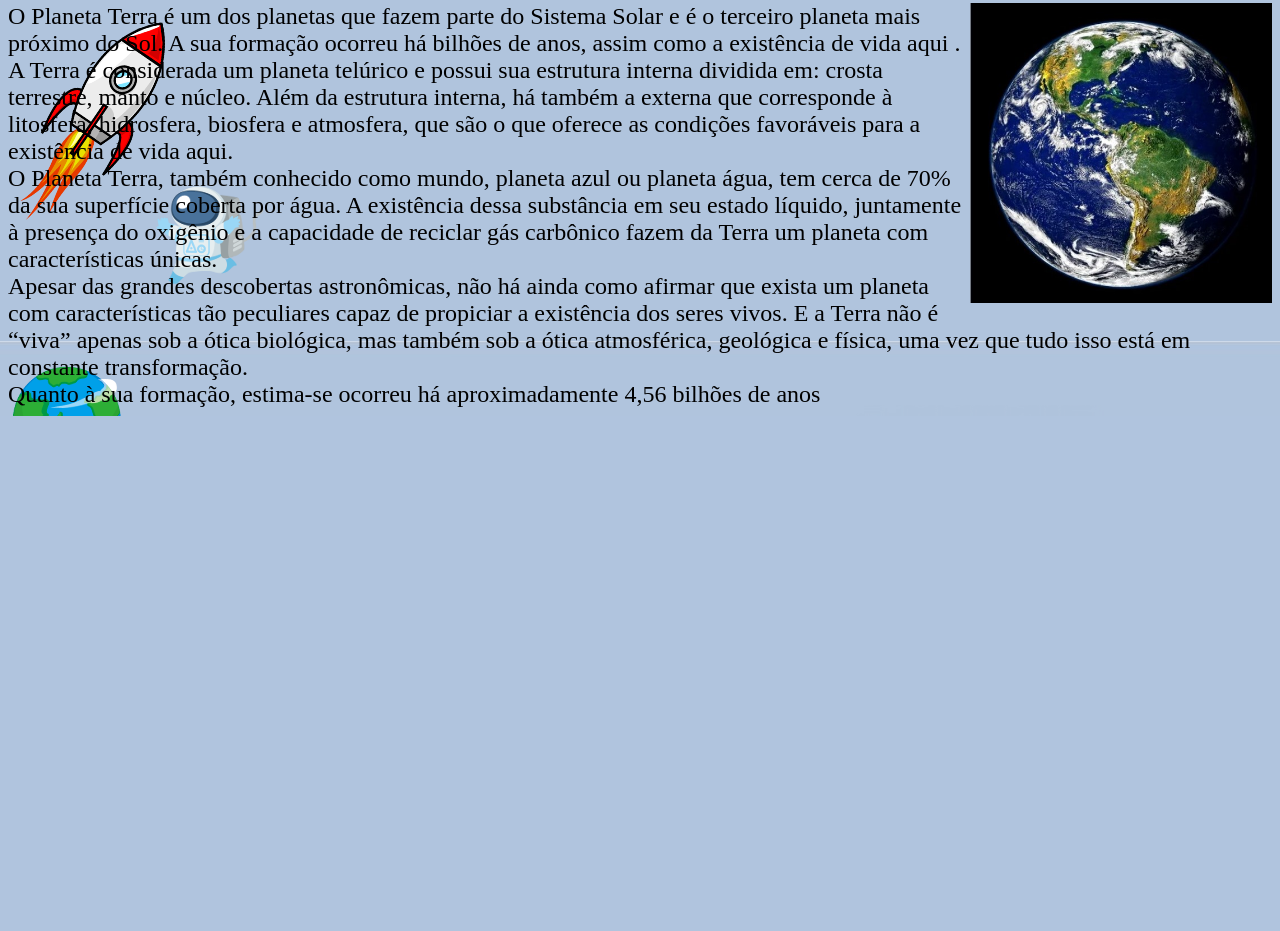
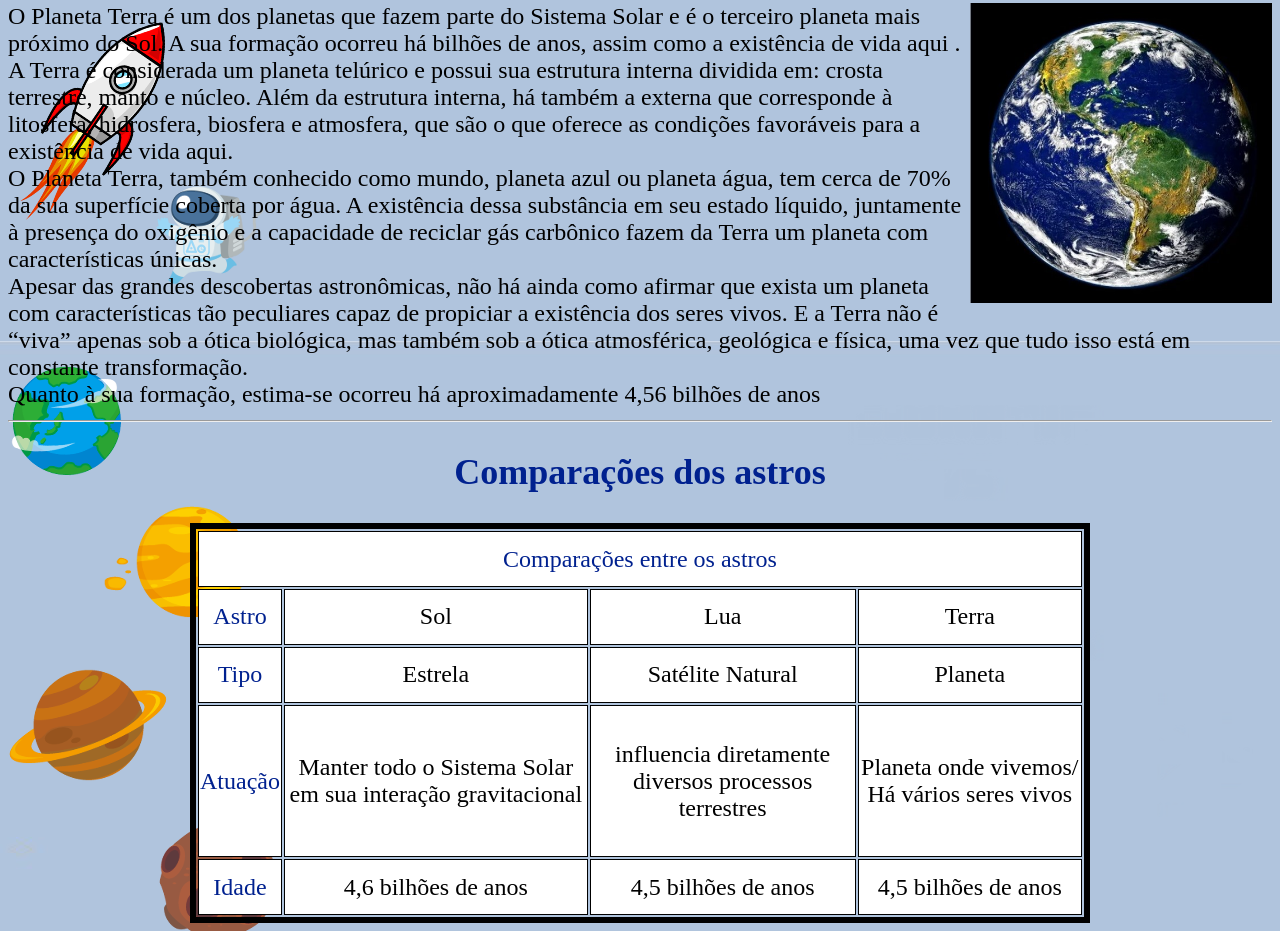
Before and after one commit to MariaClara-gs/DictionaryProject, a plain HTML site: page index.html in a window 1280 px wide. Shown: the part 2482-3413 px from the top of the page. Before the commit the page ends 2898 px from the top, so only its background shows below. Drawn offline with Linux system fonts and the light colour scheme.

Commit message:
Update index.html

```diff
--- a/index.html
+++ b/index.html
@@ -91,11 +91,45 @@
     <img src="Terra.jpg" align="right" align="bottom" height="300">O Planeta Terra é um dos planetas que fazem parte do Sistema Solar e é o terceiro planeta mais próximo do Sol. A sua formação ocorreu há bilhões de anos, assim como a existência de vida aqui .<br>A Terra é considerada um planeta telúrico e possui sua estrutura interna dividida em: crosta terrestre, manto e núcleo. Além da estrutura interna, há também a externa que corresponde à litosfera, hidrosfera, biosfera e atmosfera, que são o que oferece as condições favoráveis para a existência de vida aqui.<br>O Planeta Terra, também conhecido como mundo, planeta azul ou planeta água, tem cerca de 70% da sua superfície coberta por água. A existência dessa substância em seu estado líquido, juntamente à presença do oxigênio e a capacidade de reciclar gás carbônico fazem da Terra um planeta com características únicas.<br>Apesar das grandes descobertas astronômicas, não há ainda como afirmar que exista um planeta com características tão peculiares capaz de propiciar a existência dos seres vivos. E a Terra não é “viva” apenas sob a ótica biológica, mas também sob a ótica atmosférica, geológica e física, uma vez que tudo isso está em constante transformação.<br>Quanto à sua formação, estima-se ocorreu há aproximadamente 4,56 bilhões de anos</img>
 
     <!--Fim Terra-->
+    <!--Fim-->
+    </a>
+
+    <hr>
+    <h2 align="center"><font color="00218F">Comparações dos astros</font></h2>
+
+    <table border="6" align="center" bordercolor="000000" width="900" height="400">
+         <tr bgcolor="#FFFFFF">
+            <td colspan="4" align="center"><font color="00218F" size="5">Comparações entre os astros</font></td>
+        </tr>
 
 
+        <tr bgcolor="#FFFFFF">
+            <td align="center"><font size="5" color="00218F">Astro</font></td>
+            <td align="center"><font size="5">Sol</font></td>
+           <td align="center"><font size="5">Lua</font></td>
+           <td align="center"><font size="5">Terra</font></td>
+        </tr>
 
-    <!--Fim-->
-    </a>
+        <tr bgcolor="#FFFFFF">
+            <td align="center"><font size="5" color="00218F">Tipo</font></td>
+            <td align="center"><font size="5">Estrela</font></td>
+           <td align="center"><font size="5">Satélite Natural</font></td>
+           <td align="center"><font size="5">Planeta</font></td>
+        </tr>
+
+        <tr bgcolor="#FFFFFF">
+            <td align="center"><font size="5" color="00218F">Atuação</font></td>
+            <td align="center"><font size="5"> Manter todo o Sistema Solar em sua interação gravitacional</td>
+           <td align="center"><font size="5">influencia diretamente diversos processos terrestres</font></td>
+           <td align="center"><font size="5">Planeta onde vivemos/ Há vários seres vivos</font></td>
+        </tr>
+
+        <tr bgcolor="FFFFFF">
+            <td align="center"><font size="5" color="00218F">Idade</font></td>
+            <td align="center"><font size="5">4,6 bilhões de anos</font></td>
+            <td align="center"><font size="5">4,5 bilhões de anos</font></td>
+            <td align="center"><font size="5">4,5 bilhões de anos</font></td>
+    </table>
 
 
 </body>
```
